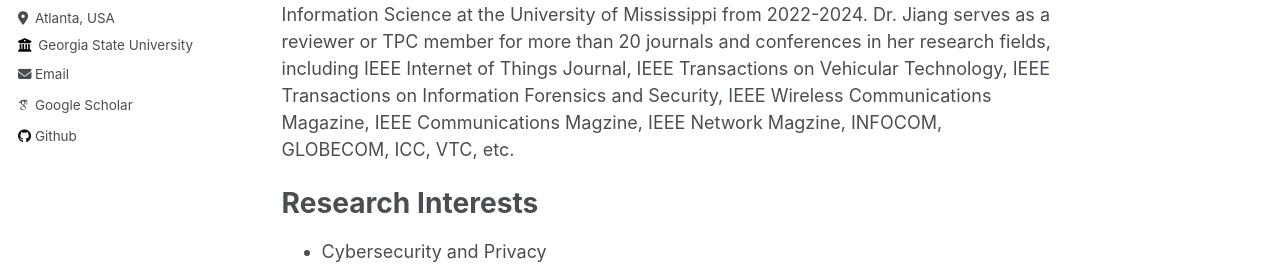
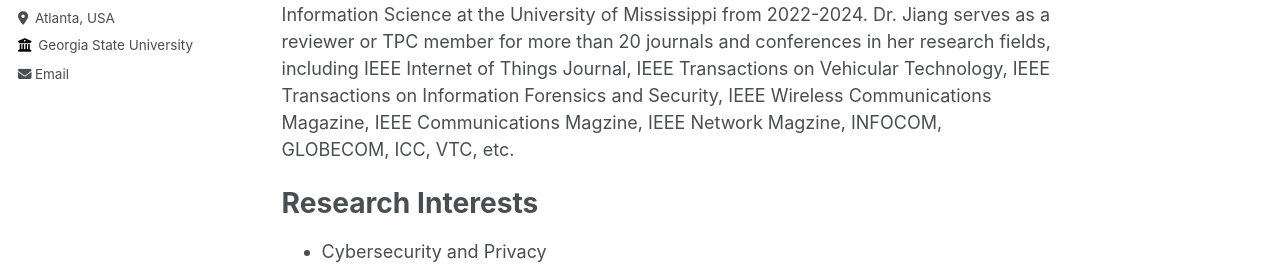
Before and after one commit to suhbrina-perry/suhbrina-perry.github.io, a Jekyll site: the page built from _pages/about.md, in a window 1280 px wide. Shown: the part 282-560 px from the top of the page. Built offline with Jekyll 4.4.1, drawn with Linux system fonts in a browser that asks for light colours; some web fonts are replaced.

Commit message:
Update _config.yml

```diff
--- a/_config.yml
+++ b/_config.yml
@@ -32,7 +32,7 @@ author:
 
   # Academic websites
   arxiv            : # URL - Update with the correct link to your profile
-  googlescholar    : "https://scholar.google.com/citations?user=EnkTcA0AAAAJ&hl=en"
+  googlescholar    : #"https://scholar.google.com/citations?user=EnkTcA0AAAAJ&hl=en"
   impactstory      : # URL
   orcid            : # "https://orcid.org/my-orcid?orcid=0000-0003-0340-1152"
   semantic         : # URL
@@ -43,7 +43,7 @@ author:
   bitbucket        : # Username - Update with your username on the site
   codepen          : # Username
   dribbble         : # Username
-  github           : "https://github.com/CANlabGo"
+  github           : #"https://github.com/CANlabGo"
   kaggle           : # Username
   stackoverflow    : # User number or user number and name (i.e., use "1" or "1/jeff-atwood")
 
```
